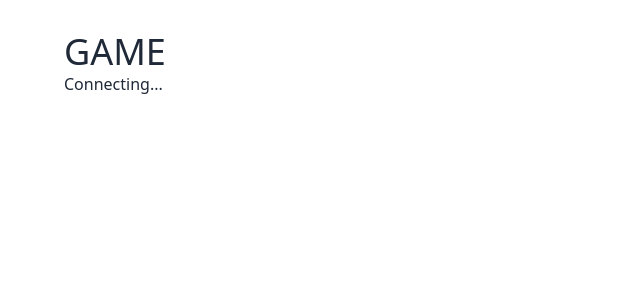
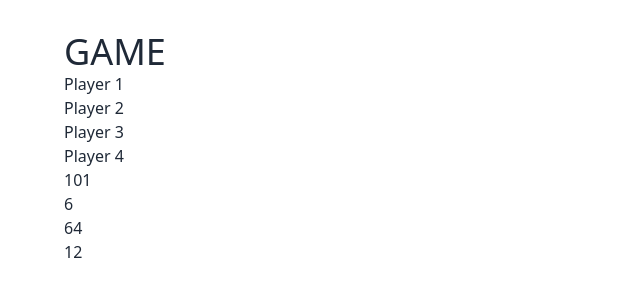
Before and after one commit to kyle65463/Take6, a Next.js app in the folder frontend/: page /play in a window 1280 px wide. Shown: the top 300 px of the page, without its empty margins (0-640 px from the left). Built offline with nearby package versions, Linux system fonts and the light colour scheme.

Commit message:
Complete game start event listener

```diff
--- a/frontend/src/models/card.ts
+++ b/frontend/src/models/card.ts
@@ -1,4 +1,14 @@
+import { getRandomInt } from "@utils/utils";
+
 export interface Card {
 	number: number;
 	score: number;
 }
+
+// ! Used for mocked server
+export function randomCard(): Card {
+	return {
+		number: getRandomInt(1, 105),
+		score: getRandomInt(1, 3),
+	};
+}
--- a/frontend/src/models/game_events.ts
+++ b/frontend/src/models/game_events.ts
@@ -1,8 +1,16 @@
+import { Card } from "./card";
+import { Player } from "./player";
+
+export type GameEventType = "game start" | "game update";
+
 export interface GameEvent {
 	id: string;
 	type: string;
 }
 
-export interface GameStartEvent extends GameEvent {}
+export interface GameStartEvent extends GameEvent {
+	players: Player[];
+	initialFieldCards: Card[]; // length === 4
+}
 
 export interface GameUpdateEvent extends GameEvent {}
--- a/frontend/src/models/player.ts
+++ b/frontend/src/models/player.ts
@@ -1,6 +1,14 @@
-import { Card } from "./card"
+import { Card, randomCard } from "./card";
 
 export interface Player {
-    name: string
-    cards: Card[]
+	name: string;
+	cards: Card[];
 }
+
+// ! Used for mocked server
+export function randomPlayer(index: number): Player {
+	return {
+		name: `Player ${index}`,
+		cards: Array.from(Array(10).keys()).map(() => randomCard()),
+	};
+}
--- a/frontend/src/modules/game_page/GamePage.tsx
+++ b/frontend/src/modules/game_page/GamePage.tsx
@@ -1,19 +1,51 @@
-import { SocketContext } from "@utils/context";
+import { randomCard } from "@models/card";
+import { GameStartEvent } from "@models/game_events";
+import { randomPlayer } from "@models/player";
+import { EventsContext, SocketContext } from "@utils/context";
+import { generateUid } from "@utils/utils";
 import { useContext, useEffect } from "react";
+import { useGame } from "./useGame";
 
 function GamePage() {
+	const { game } = useGame();
 	const { socket } = useContext(SocketContext);
+	const { onGameEvent } = useContext(EventsContext); // ! Used for mocked server
 	const connecting = socket === undefined;
 
-	// Socket connected
+	// ! Used for mocked server
 	useEffect(() => {
-		console.log(socket);
-	}, [socket]);
+		const mockedGameStartEvent: GameStartEvent = {
+			type: "game start",
+			id: generateUid(),
+			players: [...Array.from(Array(4).keys()).map((i) => randomPlayer(i + 1))], // 4 random players
+			initialFieldCards: [...Array.from(Array(4).keys()).map(() => randomCard())], // 4 random initial field cards
+		};
+		onGameEvent(mockedGameStartEvent);
+	}, []);
 
 	return (
 		<div className='layout'>
 			<h1 className='text-4xl'>GAME</h1>
-			<p>{connecting && <span>Connecting...</span>}</p>
+			{/* <p>{connecting && <span>Connecting...</span>}</p> */}
+			{game && (
+				<section>
+					<div>
+						{game.players.map((player) => (
+							<p key={player.name}>{player.name}</p>
+						))}
+					</div>
+
+					<div>
+						{game.fieldCards.map((row) => (
+							<div>
+								{row.map((card) => (
+									<div className='mr-4'>{card.number}</div>
+								))}
+							</div>
+						))}
+					</div>
+				</section>
+			)}
 		</div>
 	);
 }
--- /dev/null
+++ b/frontend/src/modules/game_page/useGame.ts
@@ -0,0 +1,32 @@
+import { Game } from "@models/game";
+import { GameStartEvent } from "@models/game_events";
+import { EventsContext } from "@utils/context";
+import { useContext, useEffect, useState } from "react";
+
+export function useGame() {
+	const [game, setGame] = useState<Game | undefined>();
+	const { gameEvents } = useContext(EventsContext);
+
+	// Listen for every game events
+	useEffect(() => {
+		// TODO: catch errors?
+		const gameEvent = gameEvents.shift(); // Pop the first element
+		if (gameEvent) {
+			// Handle the game event
+			switch (gameEvent.type) {
+				case "game start":
+					const { players, initialFieldCards: initialCards } = gameEvent as GameStartEvent;
+					if (initialCards.length !== 4) throw "initialCards.length must be 4";
+					const newGame = {
+						players,
+						fieldCards: [...initialCards.map((card) => [card])],
+					};
+					setGame(newGame);
+				case "game update":
+					console.log("hi");
+			}
+		}
+	}, [gameEvents]);
+
+	return { game };
+}
--- a/frontend/src/pages/_app.tsx
+++ b/frontend/src/pages/_app.tsx
@@ -36,6 +36,7 @@ function MyApp({ Component, pageProps }: AppProps) {
 	// e.g. the player played a card
 	const sendPlayerEvent = useCallback(
 		(playerEvent: PlayerEvent) => {
+			// TODO: send the event to the server
 			if (socket) {
 				// socket.emit()
 			}
--- /dev/null
+++ b/frontend/src/utils/utils.ts
@@ -0,0 +1,23 @@
+//The maximum is exclusive and the minimum is inclusive
+export function getRandomInt(min: number, max: number): number {
+	min = Math.ceil(min);
+	max = Math.floor(max);
+	return Math.floor(Math.random() * (max - min) + min);
+}
+
+// https://stackoverflow.com/questions/105034/how-to-create-a-guid-uuid
+export function generateUid() {
+	let d = new Date().getTime();
+	let d2 = (typeof performance !== "undefined" && performance.now && performance.now() * 1000) || 0;
+	return "xxxxxxxx-xxxx-4xxx-yxxx-xxxxxxxxxxxx".replace(/[xy]/g, function (c) {
+		let r = Math.random() * 16;
+		if (d > 0) {
+			r = (d + r) % 16 | 0;
+			d = Math.floor(d / 16);
+		} else {
+			r = (d2 + r) % 16 | 0;
+			d2 = Math.floor(d2 / 16);
+		}
+		return (c === "x" ? r : (r & 0x3) | 0x8).toString(16);
+	});
+}
```
